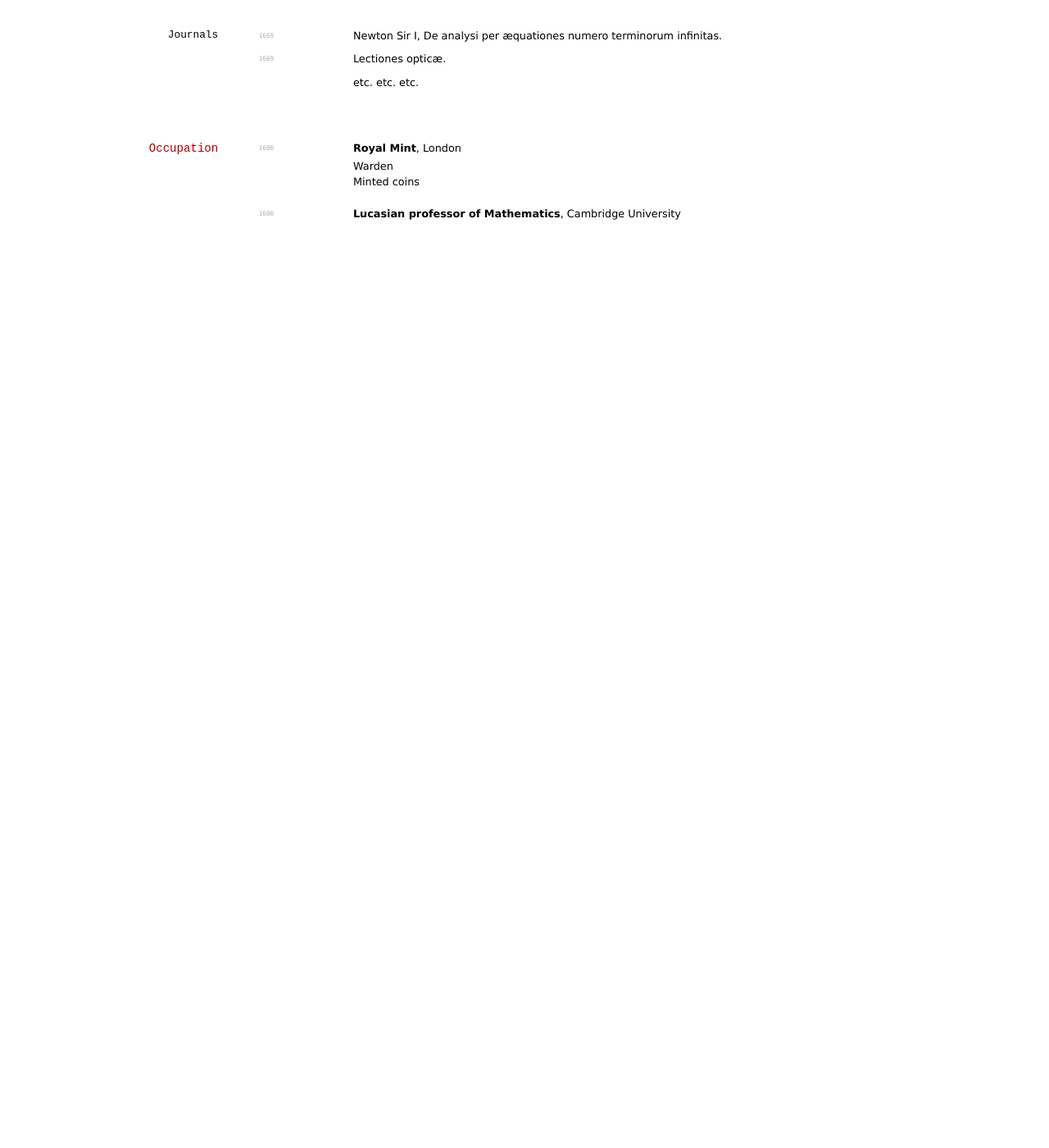
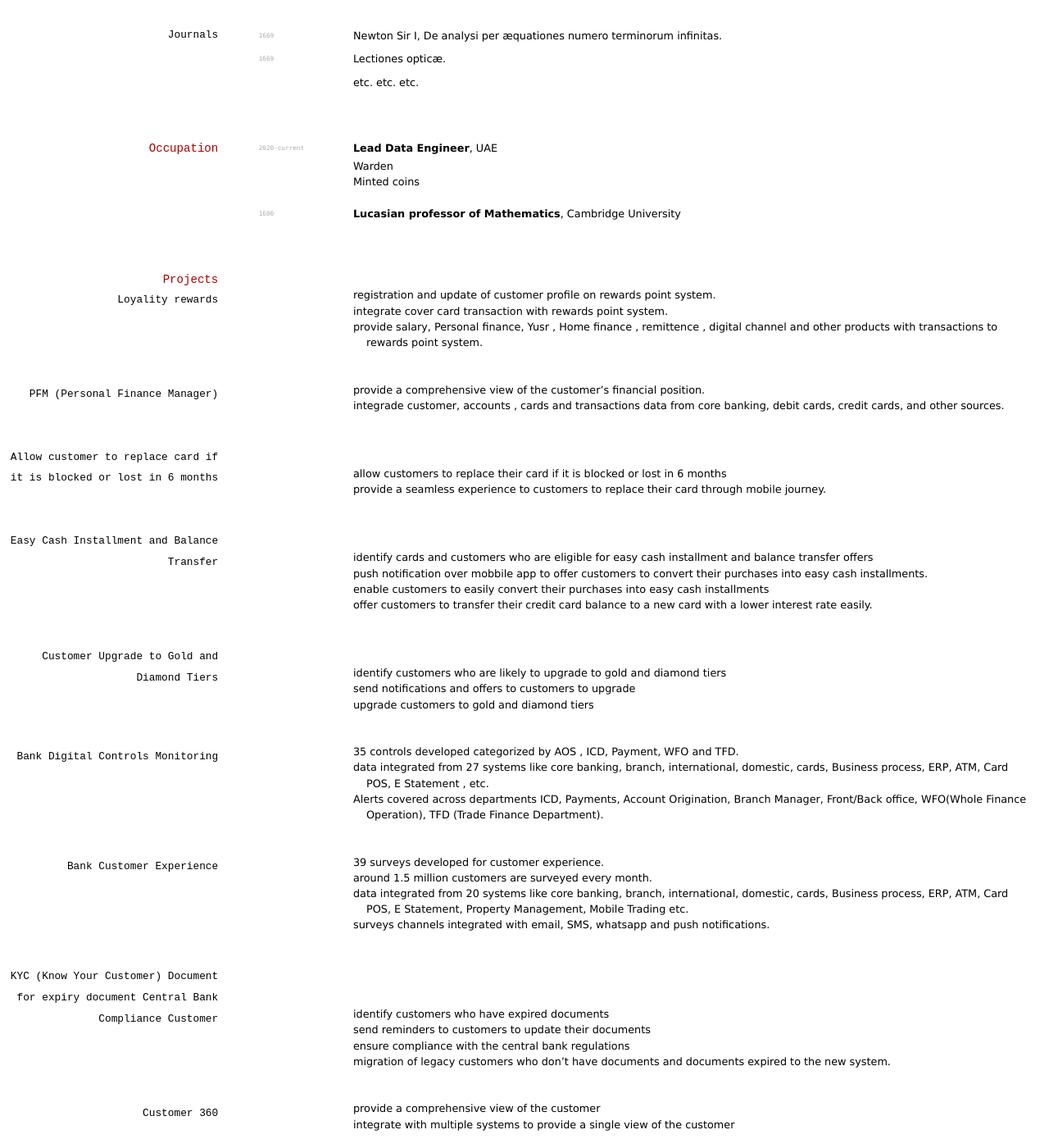
Before and after one commit to hsali/hsali.github.io, a Jekyll site: the page built from index.md, in a window 1280 px wide and 1400 px high, scrolled down 794 px. Shown: the whole window at 82% size. Built offline with Jekyll 4.4.1, drawn with Linux system fonts in a browser that asks for light colours; before the commit the page ends 1073 px from its top, so only the background shows below that; some of the changed text lies outside the part shown.

Commit message:
projects added.

```diff
--- a/index.md
+++ b/index.md
@@ -44,14 +44,11 @@ __International Islamic University Islamabad, Pakistan.__
 
 ## Achievements
 
-`2012`
-President, *Royal Society*, London, UK
-
-Associate, *French Academy of Science*, Paris, France
-
 
 *	Building a real-time streaming pipeline using Apache Kafka and Spark to ingest and process millions of rows per day from multiple sources, enabling faster and more accurate analytics and reporting.
+
 *	I designed and built scalable data frameworks using Spark and Python. This reduced the data processing time by 80%, and the storage cost by 70% compared to the previous solution.
+
 *	Developed an order processing module to faster process by 10 times.
 *	Digitization of warehouse and classical store to the online store.
 *	Graduated with Bachelor's Degree with fully funded Scholarships.
@@ -72,8 +69,8 @@ etc. etc. etc.
 
 ## Occupation
 
-`1600`
-__Royal Mint__, London
+`2020-current`
+__Lead Data Engineer__, UAE
 
 - Warden
 - Minted coins
@@ -81,6 +78,58 @@ __Royal Mint__, London
 `1600`
 __Lucasian professor of Mathematics__, Cambridge University
 
+## Projects
+
+### Loyality rewards
+* registration and update of customer profile on rewards point system.
+* integrate cover card transaction with rewards point system.
+* provide salary, Personal finance, Yusr , Home finance , remittence , digital channel and other products with transactions to rewards point system.
+
+
+
+### PFM (Personal Finance Manager)
+* provide a comprehensive view of the customer's financial position.
+* integrade customer, accounts , cards and transactions data from core banking, debit cards, credit cards, and other sources.
+
+
+### Allow customer to replace card if it is blocked or lost in 6 months
+* allow customers to replace their card if it is blocked or lost in 6 months
+* provide a seamless experience to customers to replace their card through mobile journey.
+
+### Easy Cash Installment and Balance Transfer
+* identify cards and customers who are eligible for easy cash installment and balance transfer offers
+* push notification over mobbile app to offer customers to convert their purchases into easy cash installments.
+* enable customers to easily convert their purchases into easy cash installments
+* offer customers to transfer their credit card balance to a new card with a lower interest rate easily.
+
+### Customer Upgrade to Gold and Diamond Tiers
+* identify customers who are likely to upgrade to gold and diamond tiers
+* send notifications and offers to customers to upgrade
+* upgrade customers to gold and diamond tiers
+
+### Bank Digital Controls Monitoring
+* 35 controls developed categorized by AOS , ICD, Payment, WFO and TFD.
+* data integrated from 27 systems like core banking, branch, international, domestic, cards, Business process, ERP, ATM, Card POS, E Statement , etc.
+* Alerts covered across departments ICD, Payments, Account Origination, Branch Manager, Front/Back office, WFO(Whole Finance Operation), TFD (Trade Finance Department).
+
+### Bank Customer Experience
+* 39 surveys developed for customer experience.
+* around 1.5 million customers are surveyed every month.
+* data integrated from 20 systems like core banking, branch, international, domestic, cards, Business process, ERP, ATM, Card POS, E Statement, Property Management, Mobile Trading etc.
+* surveys channels integrated with email, SMS, whatsapp and push notifications.
+
+
+### KYC (Know Your Customer) Document for expiry document Central Bank Compliance Customer
+* identify customers who have expired documents
+* send reminders to customers to update their documents
+* ensure compliance with the central bank regulations
+* migration of legacy customers who don't have documents and documents expired to the new system.
+
+### Customer 360
+* provide a comprehensive view of the customer
+* integrate with multiple systems to provide a single view of the customer
+
+
 
 
 <!-- ### Footer
```
